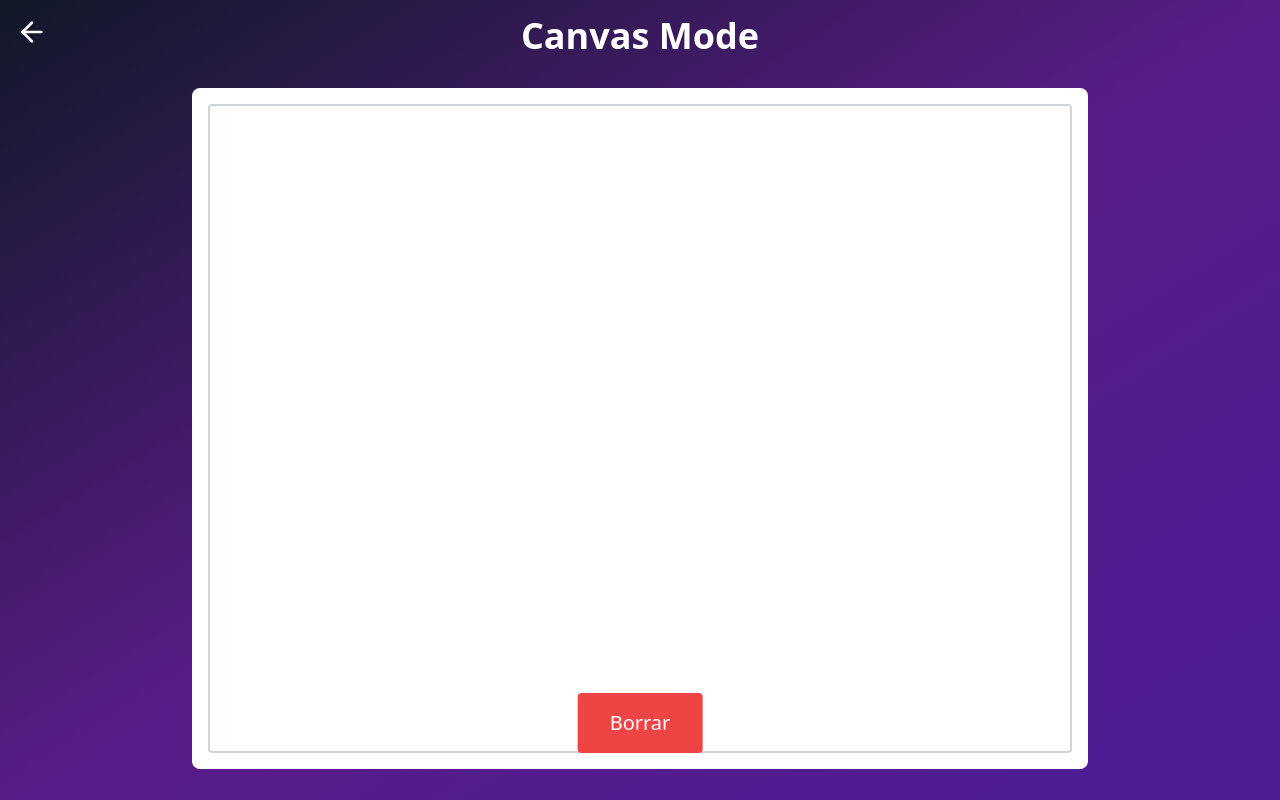
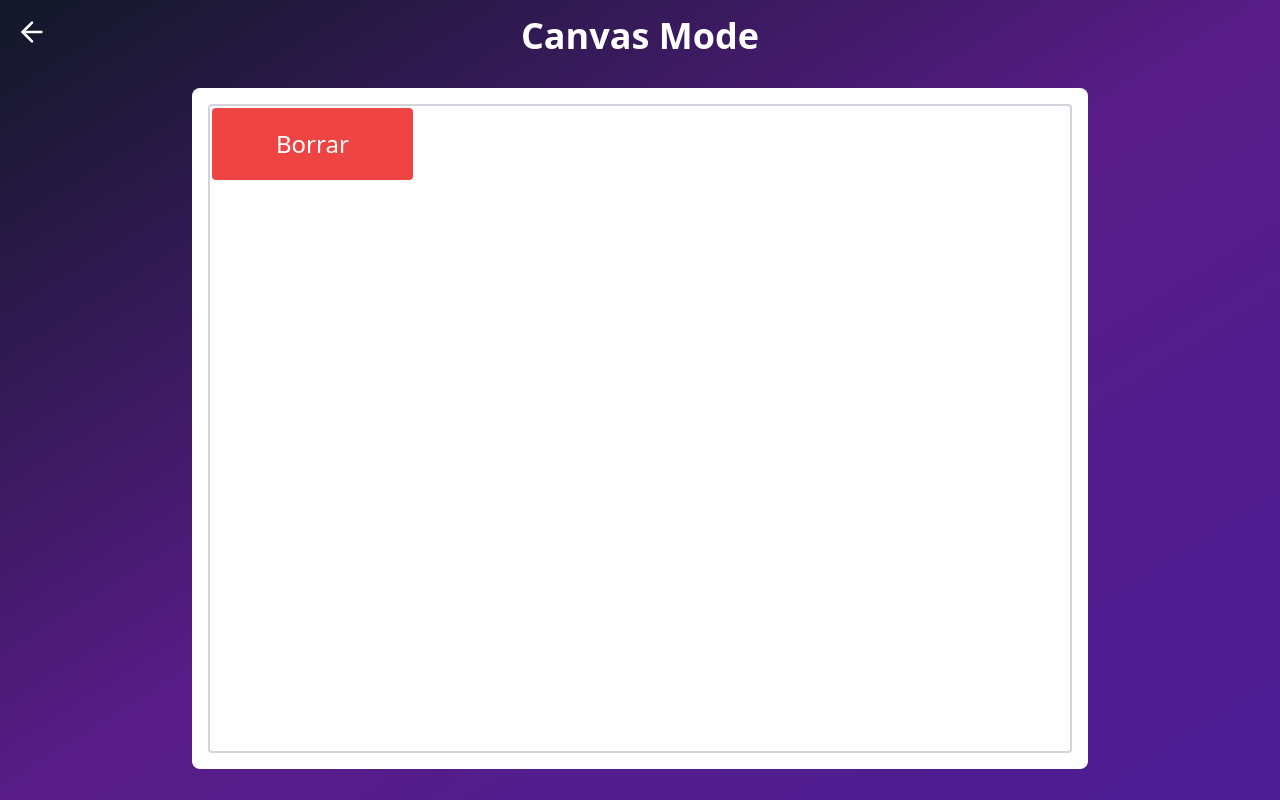
Before and after one commit to ynoacamino/IHC-project-2, a React (Vite) app in the folder frontend/: page /#/canvas in a window 1280 px wide. Built offline with nearby package versions, Linux system fonts and the light colour scheme; no server answers.

Commit message:
Se detecta de buena forma el botton borrar

```diff
--- a/frontend/src/components/page/Canvas.tsx
+++ b/frontend/src/components/page/Canvas.tsx
@@ -11,7 +11,7 @@ const Canvas = () => {
   const lastPositionRef = useRef({ x: 0, y: 0 });
   const streamRef = useRef(null); // Para guardar el flujo de video
   const intervalRef = useRef(null); // Para guardar el intervalo
-  const clearButtonRef = useRef(null); // Para referencia del botón de borrar
+  const clearAreaRef = useRef({ x: 20, y: 20, width: 250, height: 100 }); // Área de borrado
 
   useEffect(() => {
     const setupCamera = async () => {
@@ -24,15 +24,15 @@ const Canvas = () => {
         const canvas = canvasRef.current;
         const ctx = canvas.getContext('2d');
 
-        // Cambiamos a un intervalo de 100 ms
         intervalRef.current = setInterval(() => {
-          ctx.clearRect(0, 0, canvas.width, canvas.height); // Limpia el canvas antes de dibujar
-          ctx.save(); // Guarda el estado del contexto
-          ctx.scale(-1, 1); // Voltea horizontalmente
-          ctx.drawImage(videoRef.current, -canvas.width, 0, canvas.width, canvas.height); // Dibuja el video volteado
-          ctx.restore(); // Restaura el estado del contexto
+          ctx.clearRect(0, 0, canvas.width, canvas.height);
+          ctx.save();
+          ctx.scale(-1, 1);
+          ctx.drawImage(videoRef.current, -canvas.width, 0, canvas.width, canvas.height);
+          ctx.restore();
           detectColor(ctx, canvas.width, canvas.height);
-        }, 100); // Dibuja cada 100 ms
+          drawClearArea(ctx); // Dibuja el área de borrado
+        }, 100);
       } catch (error) {
         console.error('Error accessing camera:', error);
       }
@@ -41,7 +41,6 @@ const Canvas = () => {
     setupCamera();
 
     return () => {
-      // Detener el flujo de video y limpiar el intervalo al desmontar el componente
       if (streamRef.current) {
         streamRef.current.getTracks().forEach(track => track.stop());
       }
@@ -50,6 +49,18 @@ const Canvas = () => {
       }
     };
   }, []);
+
+  const drawClearArea = (ctx) => {
+    ctx.save();
+
+    // Dibuja el área de borrado
+    ctx.strokeStyle = 'transparent'; // Color del borde del área de borrado
+    const clearArea = clearAreaRef.current;
+    ctx.lineWidth = 2;
+    ctx.strokeRect(clearArea.x, clearArea.y, clearArea.width + 50, clearArea.height); // Dibuja el rectángulo del área de borrado
+
+    ctx.restore();
+  };
 
   const detectColor = (ctx, width, height) => {
     const frame = ctx.getImageData(0, 0, width, height);
@@ -72,16 +83,17 @@ const Canvas = () => {
       const centerX = blackPixels.reduce((sum, pixel) => sum + pixel.x, 0) / blackPixels.length;
       const centerY = blackPixels.reduce((sum, pixel) => sum + pixel.y, 0) / blackPixels.length;
 
-      // Verificar si el punto colisiona con el botón de borrar
       if (isDrawingRef.current) {
-        const button = clearButtonRef.current.getBoundingClientRect();
+        const { x, y, width, height } = clearAreaRef.current;
+
+        // Verifica si el centro colisiona con el área de borrado
         if (
-          centerX >= button.left &&
-          centerX <= button.right &&
-          centerY >= button.top &&
-          centerY <= button.bottom
+          centerX >= x &&
+          centerX <= x + width &&
+          centerY >= y &&
+          centerY <= y + height
         ) {
-          clearCanvas(); // Borra si colisiona con el botón
+          clearCanvas(); // Borra si colisiona con el área de borrado
         } else {
           const drawingCanvas = drawingCanvasRef.current;
           const drawingCtx = drawingCanvas.getContext('2d');
@@ -98,7 +110,6 @@ const Canvas = () => {
       }
 
       const canvas = canvasRef.current;
-      const ctx = canvas.getContext('2d');
       const area = blackPixels.length;
       const radius = Math.sqrt(area / Math.PI);
 
@@ -108,31 +119,11 @@ const Canvas = () => {
       ctx.lineWidth = 2;
       ctx.stroke();
 
-      // Dibuja el área del botón de borrar
-      drawClearButtonArea(ctx); // Dibuja el área del botón de borrar
-
       lastPositionRef.current = { x: centerX, y: centerY };
       isDrawingRef.current = true;
     } else {
       isDrawingRef.current = false; // No hay negro, no dibujamos
     }
-  };
-
-  const drawClearButtonArea = (ctx) => {
-    const button = clearButtonRef.current.getBoundingClientRect();
-    const scaleFactor = window.devicePixelRatio; // Para escalar según la resolución de la pantalla
-
-    // Dibuja un rectángulo alrededor del botón de borrar
-    ctx.strokeStyle = 'blue'; // Color del borde
-    ctx.lineWidth = 2;
-
-    // Dibuja el rectángulo ajustado a la escala
-    ctx.strokeRect(
-      (button.left + window.scrollX) * scaleFactor,
-      (button.top + window.scrollY) * scaleFactor,
-      button.width * scaleFactor,
-      button.height * scaleFactor
-    );
   };
 
   const clearCanvas = () => {
@@ -174,11 +165,31 @@ const Canvas = () => {
             width="1200"
             height="900"
           />
-          {/* Botón para borrar con tamaño aumentado */}
-          <div ref={clearButtonRef} className="absolute bottom-4 left-1/2 transform -translate-x-1/2">
+
+          {/* Área de borrado que puedes ajustar manualmente */}
+          <div
+            style={{
+              position: 'absolute',
+              left: clearAreaRef.current.x,
+              top: clearAreaRef.current.y,
+              width: clearAreaRef.current.width,
+              height: clearAreaRef.current.height,
+              backgroundColor: 'rgba(0, 0, 0, 0.0)',
+              pointerEvents: 'none'
+            }}
+          />
+
+          <div
+            style={{
+              position: 'absolute',
+              left: '10px',
+              top: '10px',
+              padding: '10px',
+            }}
+          >
             <button
               onClick={clearCanvas}
-              className="bg-red-500 text-white px-8 py-4 rounded text-xl" // Botón más grande
+              className="bg-red-500 text-white px-16 py-5 rounded text-2xl"
             >
               Borrar
             </button>
```
